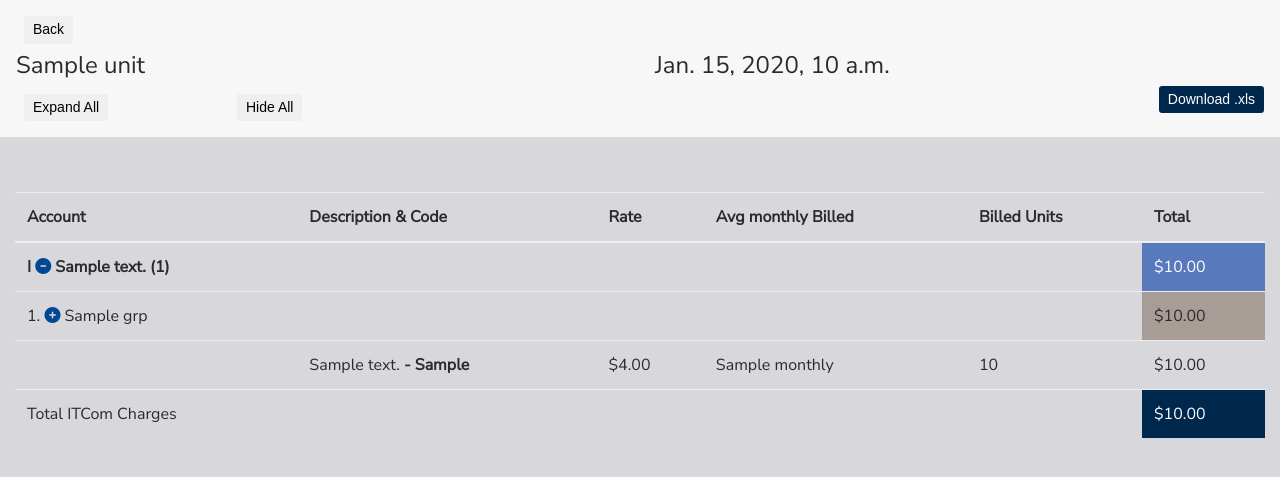
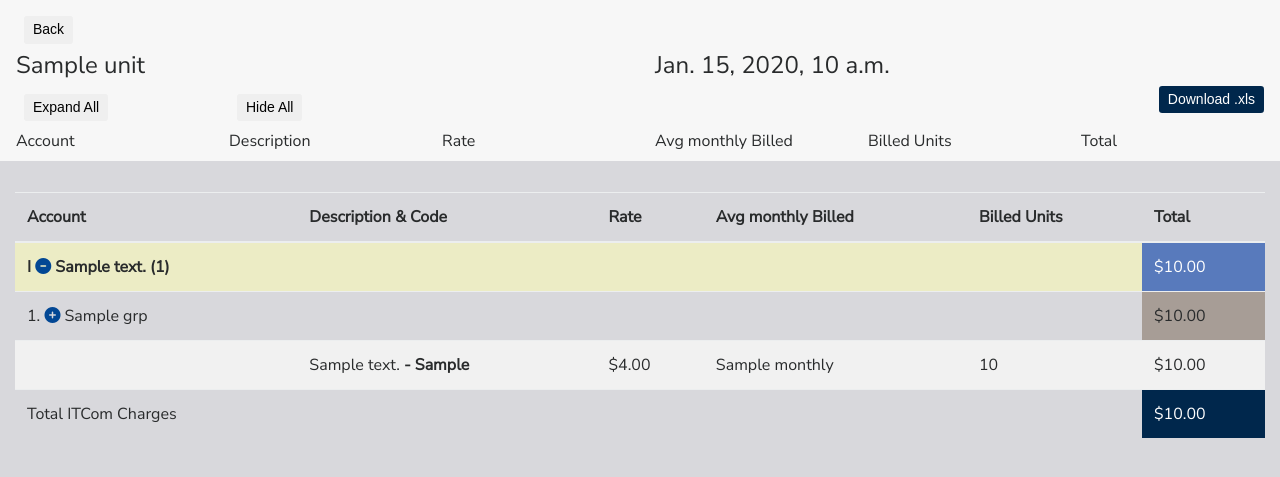
Before and after one commit to Paulowarren31/Summary-Of-Charges-ITS, a Django app: template templates/table.html in a window 1280 px wide. Shown: the top 477 px of the page. Run offline with Django 3.2, Linux system fonts and the light colour scheme; the template is opened without the code that fills it: most values are stand-ins (such as "Sample title", 1, 10 or a date in 2020); some libraries are stand-ins or nearby versions.

Commit message:
dropdown fix

```diff
--- a/static/css/style.css
+++ b/static/css/style.css
@@ -3,6 +3,12 @@
 }
 .account{
     background-color: #eff0f1;
+}
+.account-row{
+    background-color: #ececc5;
+}
+.item-row{
+    background-color: #f1f1f1;
 }
 .account-total{
     background-color: #587abc;
--- a/templates/table.html
+++ b/templates/table.html
@@ -28,6 +28,14 @@
             <button class="btn btn-sm float-right t-total" id="download-btn"> Download .xls </button>
         </div>
     </div>
+    <div class="row">
+        <div class="col">Account</div>
+        <div class="col">Description</div>
+        <div class="col">Rate</div>
+        <div class="col">Avg monthly Billed</div>
+        <div class="col">Billed Units</div>
+        <div class="col">Total</div>
+    </div>
 </nav>
 <div class="container-fluid top">
     <table class="table">
@@ -45,10 +53,10 @@
         <tbody>
             <!-- for each account -->
             {% for account in accounts %}
-            <tr>
+            <tr class="account-row">
                 <td>
                     <strong>I</strong>
-                    <i id="a-{{forloop.counter}}-row" class="fa fa-minus-circle" aria-hidden="true"></i>
+                    <i id="group-{{forloop.counter}}-drop" class="fa fa-minus-circle" aria-hidden="true"></i>
 
                     <strong>{{account.desc}}  ({{account.num}})</strong>
                 </td>
@@ -65,7 +73,7 @@
 
                 <td>
                     {{forloop.counter}}.
-                    <i id="a-{{forloop.parentloop.counter}}-{{forloop.counter}}-grp" class="fa fa-plus-circle" aria-hidden="true"></i>
+                    <i id="item-{{forloop.parentloop.counter}}-{{forloop.counter}}-drop" class="fa fa-plus-circle" aria-hidden="true"></i>
                     {{group.grp}}
                 </td>
                 <td colspan="4"></td>
@@ -76,7 +84,7 @@
             </tr>
             <!-- for each item in group -->
             {% for item in group.items %}
-            <tr>
+            <tr id="item-{{forloop.parentloop.parentloop.counter}}-{{forloop.parentloop.counter}}" class="item-row">
                 <td></td>
                 <td >{{item.descr}}<strong> - {{item.cc|default_if_none:""}}</strong></td>
                 <td>{{item.unit_rate|floatformat:2|money}}</td>
```
